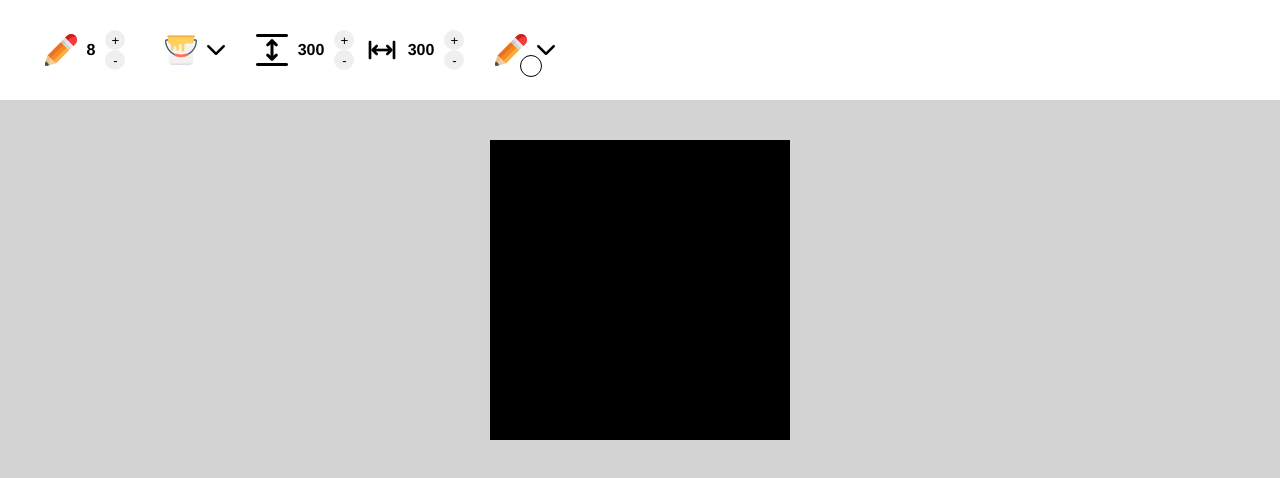
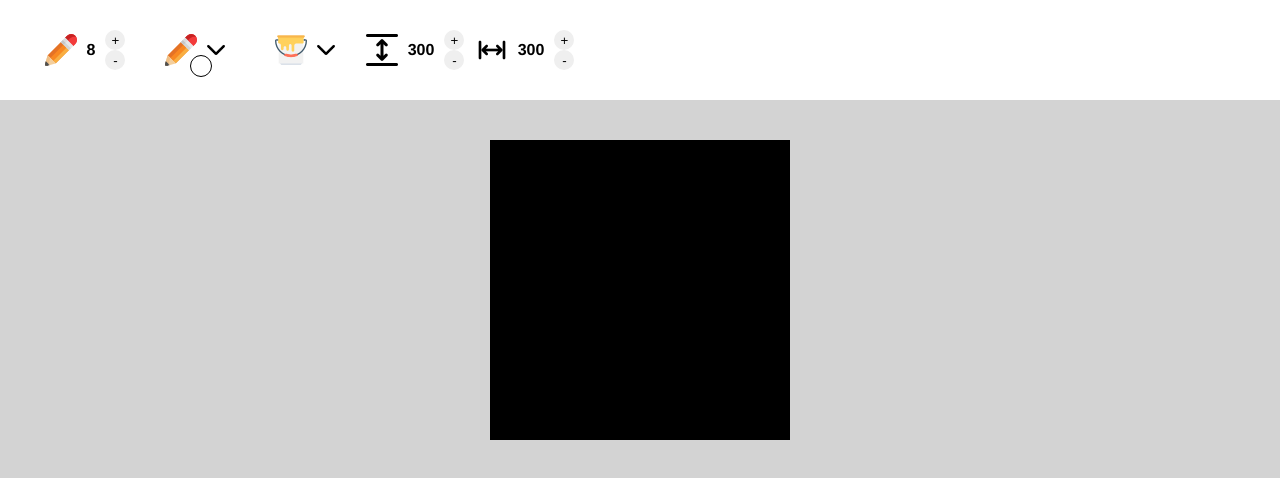
Before and after one commit to thomas-rooty/digit-recognition, a React (Vite) app: page / in a window 1280 px wide. Shown: the top 478 px of the page. Built offline with nearby package versions, Linux system fonts and the light colour scheme.

Commit message:
update toolbar

```diff
--- a/src/components/ToolsBar.jsx
+++ b/src/components/ToolsBar.jsx
@@ -12,10 +12,10 @@ const ToolsBar = () => {
         <ContainerToolsBar>
           <ContainerTools>
             <PencilTools/>
+            <ColorPencilTools/>
             <BackgroundTools/>
             <HeightTools/>
             <WidthTools/>
-            <ColorPencilTools/>
           </ContainerTools>
         </ContainerToolsBar>
       </>
```
